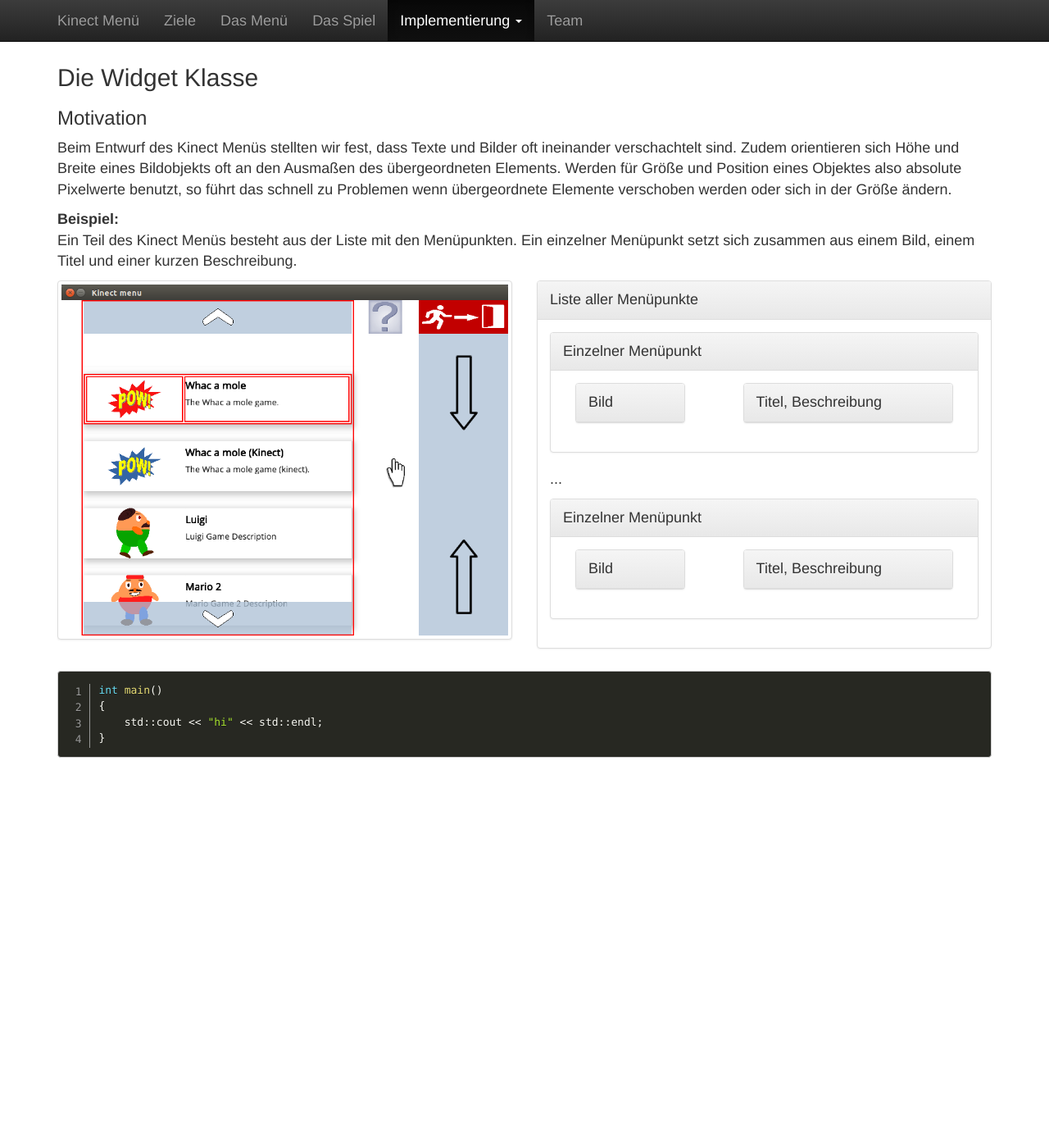
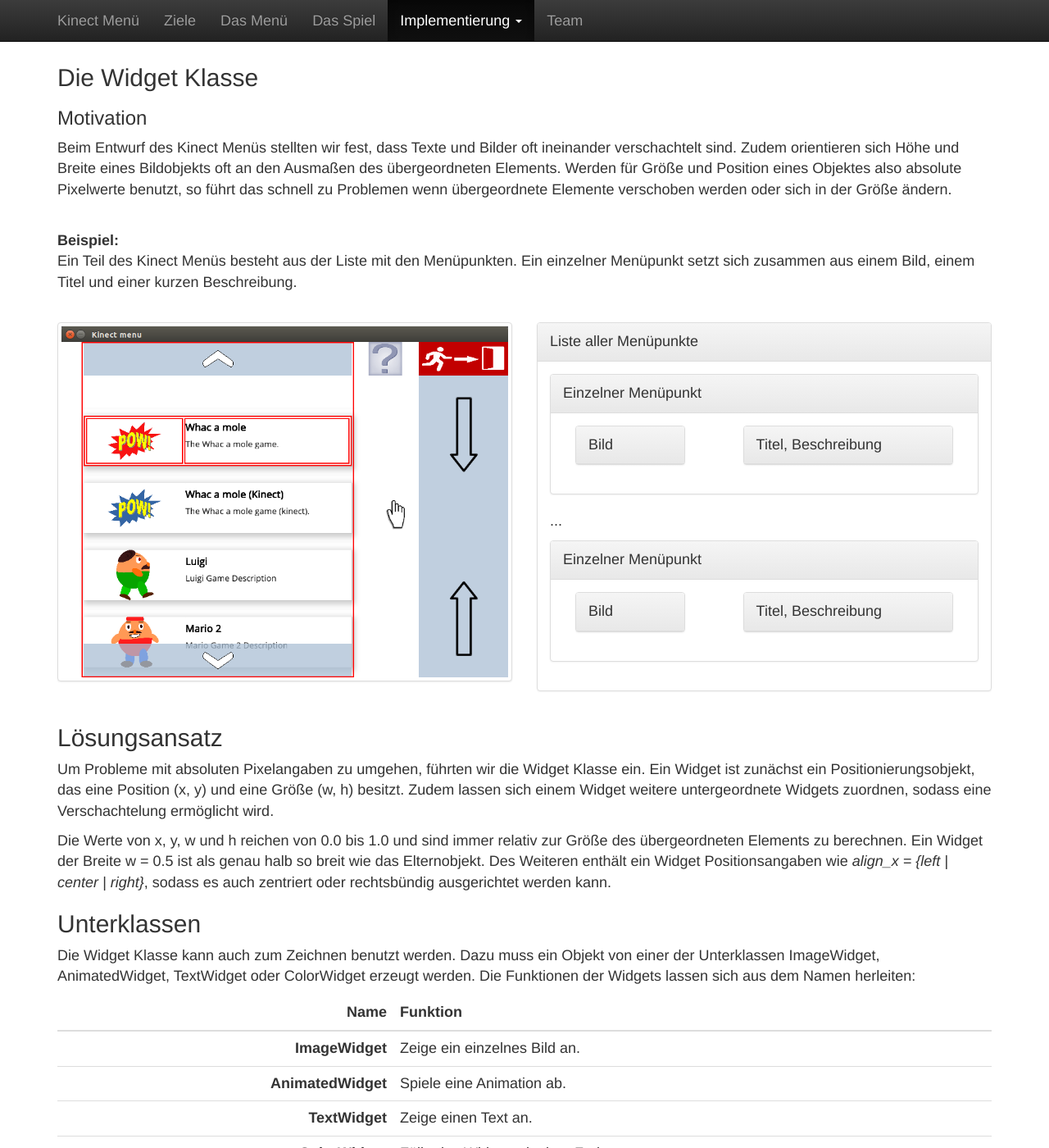
Before and after one commit to dagophil/sfml_openni, a Jekyll site: the page built from doc_src/_implementation/gui.html, in a window 1280 px wide and 1400 px high, scrolled down 352 px. Shown: the whole window at 82% size. Built offline with Jekyll 4.4.1, drawn with Linux system fonts in a browser that asks for light colours; before the commit the page ends 1282 px from its top, so only the background shows below that; some of the changed text lies outside the part shown.

Commit message:
Worked on gui doc. Added latex support.

```diff
--- a/doc_src/_implementation/gui.html
+++ b/doc_src/_implementation/gui.html
@@ -14,8 +14,9 @@
 <h3>Motivation</h3>
 
 <p>Beim Entwurf des Kinect Menüs stellten wir fest, dass Texte und Bilder oft ineinander verschachtelt sind. Zudem orientieren sich Höhe und Breite eines Bildobjekts oft an den Ausmaßen des übergeordneten Elements. Werden für Größe und Position eines Objektes also absolute Pixelwerte benutzt, so führt das schnell zu Problemen wenn übergeordnete Elemente verschoben werden oder sich in der Größe ändern.</p>
+<br />
 <p><strong>Beispiel:</strong><br />
-Ein Teil des Kinect Menüs besteht aus der Liste mit den Menüpunkten. Ein einzelner Menüpunkt setzt sich zusammen aus einem Bild, einem Titel und einer kurzen Beschreibung.</p>
+Ein Teil des Kinect Menüs besteht aus der Liste mit den Menüpunkten. Ein einzelner Menüpunkt setzt sich zusammen aus einem Bild, einem Titel und einer kurzen Beschreibung.</p><br />
 
 <div class="row">
     <div class="col-sm-6" style="margin-bottom:16px;">
@@ -61,10 +62,33 @@
     </div>
 </div>
 
+<h2>Lösungsansatz</h2>
+<p>Um Probleme mit absoluten Pixelangaben zu umgehen, führten wir die Widget Klasse ein. Ein Widget ist zunächst ein Positionierungsobjekt, das eine Position (x, y) und eine Größe (w, h) besitzt. Zudem lassen sich einem Widget weitere untergeordnete Widgets zuordnen, sodass eine Verschachtelung ermöglicht wird.</p>
+<p>Die Werte von x, y, w und h reichen von 0.0 bis 1.0 und sind immer relativ zur Größe des übergeordneten Elements zu berechnen. Ein Widget der Breite w = 0.5 ist als genau halb so breit wie das Elternobjekt. Des Weiteren enthält ein Widget Positionsangaben wie <em>align_x = {left | center | right}</em>, sodass es auch zentriert oder rechtsbündig ausgerichtet werden kann.</p>
+
+<h2>Unterklassen</h2>
+<p>Die Widget Klasse kann auch zum Zeichnen benutzt werden. Dazu muss ein Objekt von einer der Unterklassen ImageWidget, AnimatedWidget, TextWidget oder ColorWidget erzeugt werden. Die Funktionen der Widgets lassen sich aus dem Namen herleiten:</p>
+<table class="table th-right">
+    <thead>
+        <tr><th>Name</th><th style="text-align:left;">Funktion</th>
+    </thead>
+    <tbody>
+        <tr><th>ImageWidget</th><td>Zeige ein einzelnes Bild an.</td></tr>
+        <tr><th>AnimatedWidget</th><td>Spiele eine Animation ab.</td></tr>
+        <tr><th>TextWidget</th><td>Zeige einen Text an.</td></tr>
+        <tr><th>ColorWidget</th><td>Fülle das Widget mit einer Farbe.</td></tr>
+    </tbody>
+</table>
+
+<h2>Beispiele zur Benutzung:</h2>
+
+<p>Erstelle ein Widget mit rotem Hintergrund und füge ein zentriertes Bild hinzu:</p>
 <pre class="line-numbers">
 <code class="language-cpp">
-int main()
-{
-    std::cout << "hi" << std::endl;
-}</code>
+auto container = make_shared&lt;ColorWidget&gt;(Color(255, 0, 0));
+auto im = make_shared&lt;ImageWidget&gt;("images/bg.jpg");
+im->set_height(0.7);
+im->align_x_ = Center;
+im->align_y_ = Center;
+container->add_widget(im);</code>
 </pre>
--- a/doc_src/_includes/footer.html
+++ b/doc_src/_includes/footer.html
@@ -5,3 +5,6 @@
 
 <!-- syntax highlighter -->
 <script src="{{ "/js/prism.js" | prepend: site.baseurl }} "></script>
+
+<!-- latex support -->
+<script type="text/javascript" src="http://cdn.mathjax.org/mathjax/latest/MathJax.js?config=TeX-AMS-MML_HTMLorMML"></script>
--- a/doc_src/css/main.css
+++ b/doc_src/css/main.css
@@ -82,3 +82,8 @@
         margin-bottom: 16px;
     }
 }
+
+.th-right th
+{
+    text-align: right;
+}
```
